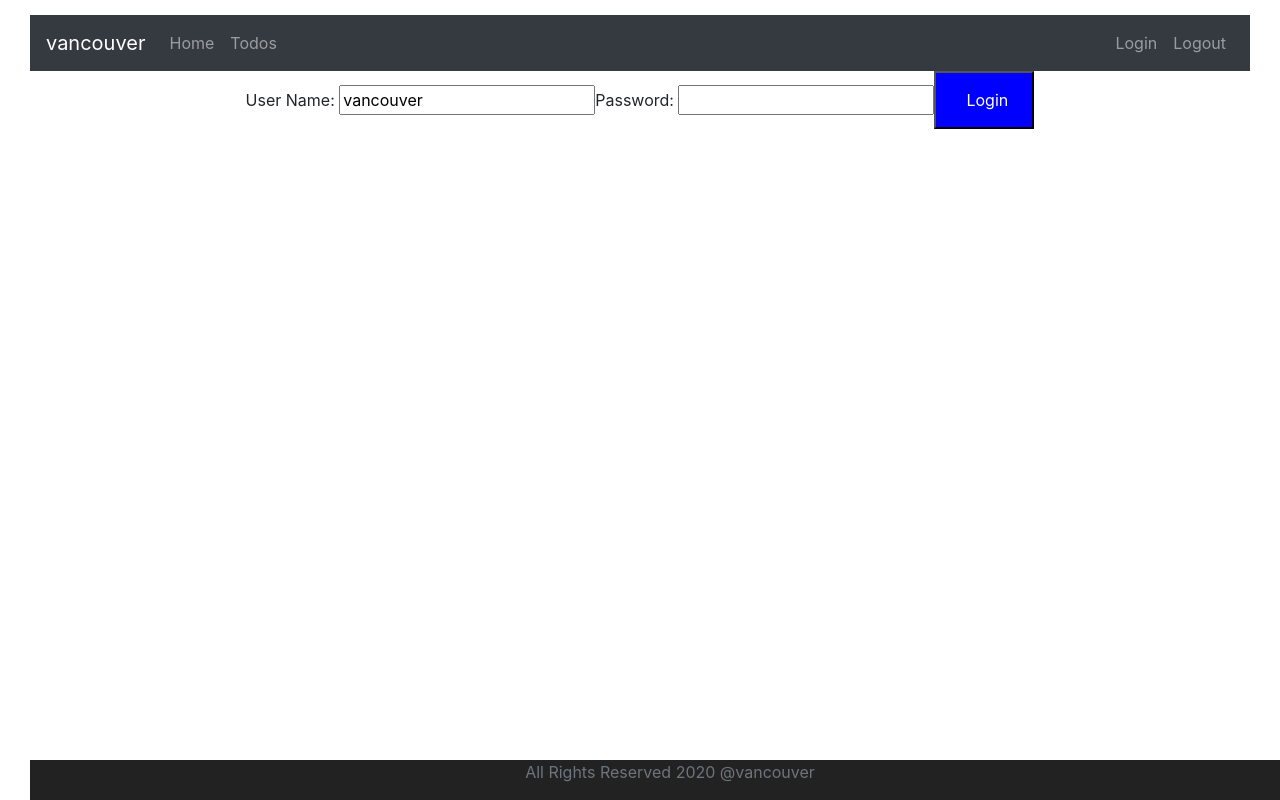
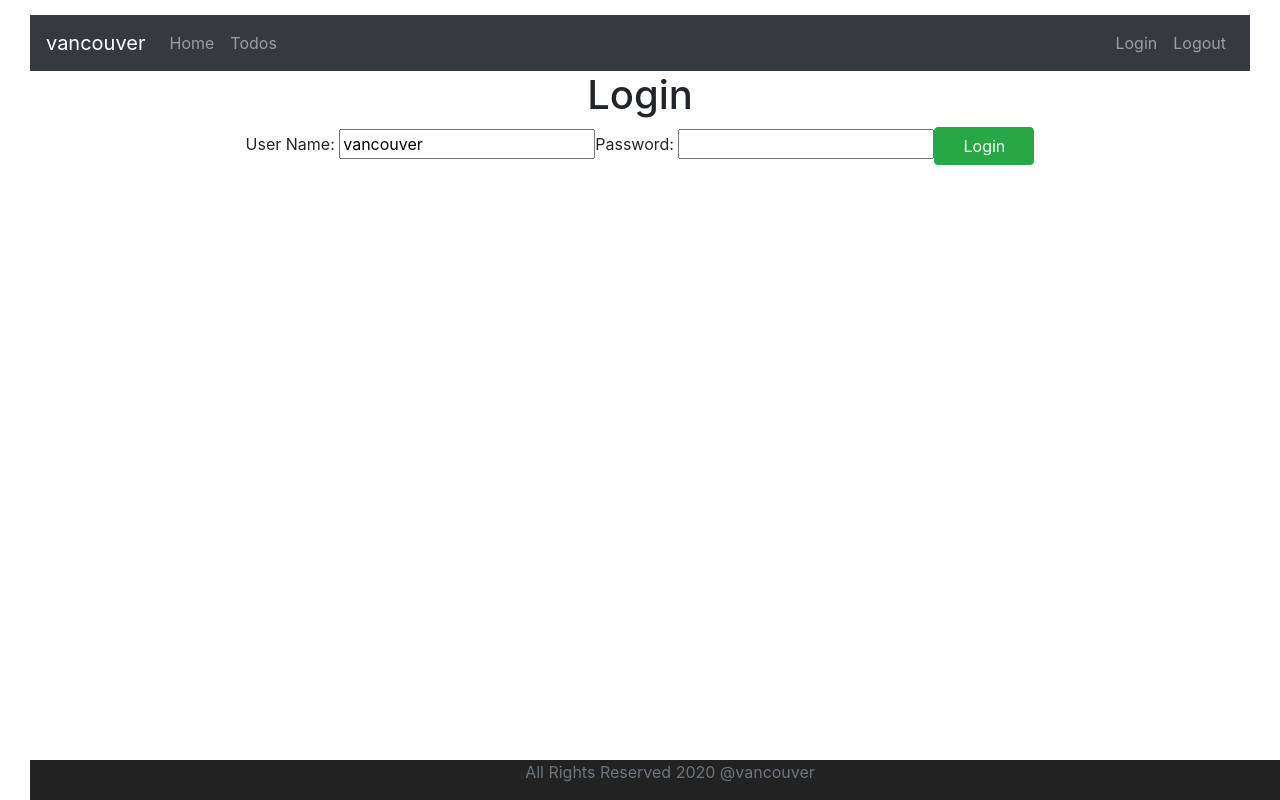
Before and after one commit to vancouver29/Counter_react, a React (Create React App) app in the folder todo_app/: page / in a window 1280 px wide. Shown: the top 800 px of the page. Built offline with nearby package versions, Linux system fonts and the light colour scheme.

Commit message:
15- Styling Login, Listtodo and Other Components with CSS and Bootstrap

```diff
--- a/todo_app/src/components/todo/TodoApp.js
+++ b/todo_app/src/components/todo/TodoApp.js
@@ -118,7 +118,8 @@
     return (
       <div>
         <h1>List Todos</h1>
-        <table>
+        <div className="container">
+          <table className="table">
             <thead>
               <tr>
                 <th>id</th>
@@ -139,6 +140,7 @@
             </tbody>
           </table>
         </div>
+      </div>
     );
   }
 }
@@ -146,10 +148,13 @@
 class WelcomeComponent extends Component {
   render() {
     return (
-      <div>
-        Welcome {this.props.match.params.name}! {<br />}
+      <>
+        <h1>Welcome!</h1>
+        <div className="container">
+          Welcome {this.props.match.params.name}! {"  "}
           You can manage your todos <Link to="/todos">here</Link>
         </div>
+      </>
     );
   }
 }
@@ -221,7 +226,11 @@
       <div>
         {/* <ShowInvalidCredentials hasLoginFailed={this.state.hasLoginFailed} /> */}
         {/* <ShowLoginSuccessMessage showSuccessMessage={this.state.showSuccessMessage} /> */}
-        {this.state.hasLoginFailed && <div>Invalid Credentials</div>}
+        <h1>Login</h1>
+        <div className="container">
+          {this.state.hasLoginFailed && (
+            <div className="alert alert-warning">Invalid Credentials</div>
+          )}
           {this.state.showSuccessMessage && <div>Login Successful</div>}
           User Name:{" "}
           <input
@@ -237,7 +246,10 @@
             value={this.state.password}
             onChange={this.handleChange}
           />
-        <button onClick={this.loginClicked}>Login</button>
+          <button className="btn btn-success" onClick={this.loginClicked}>
+            Login
+          </button>
+        </div>
       </div>
     );
   }
```
Lines whose indentation alone changed are shown as unchanged.
